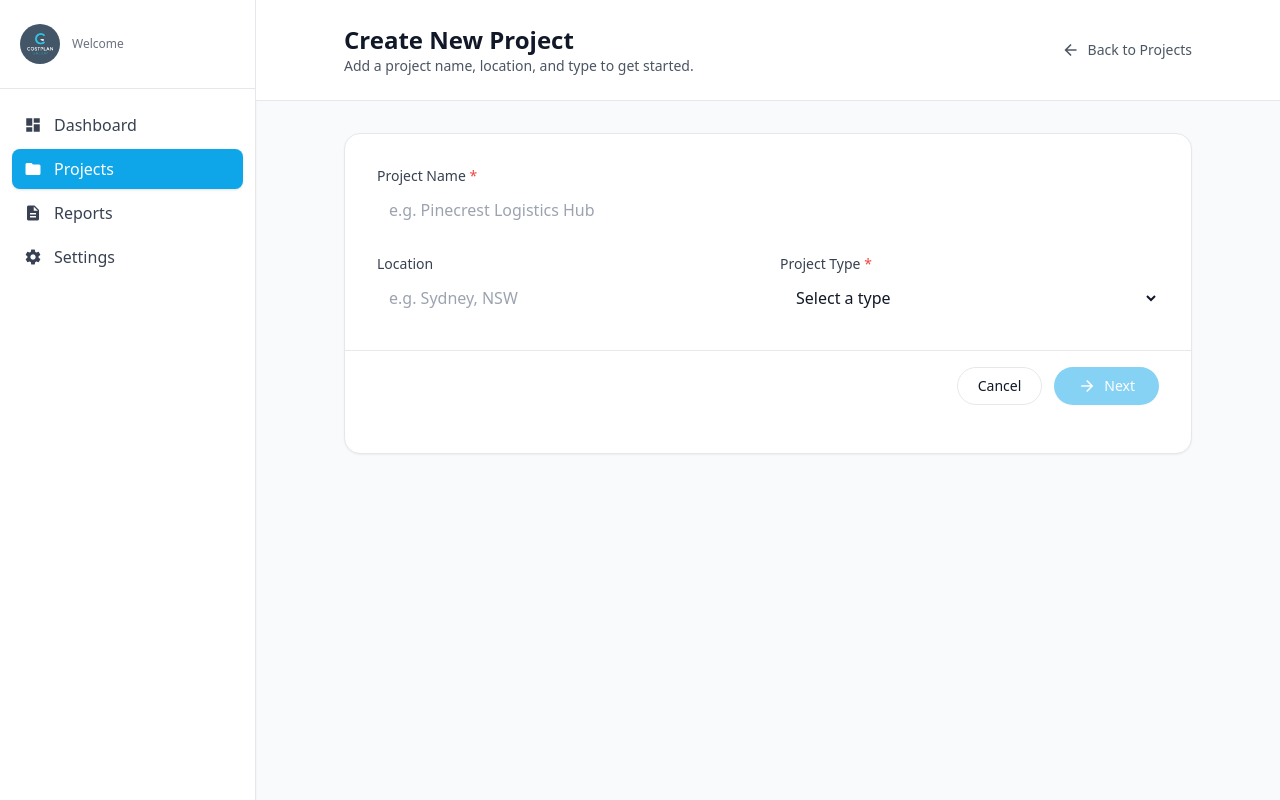
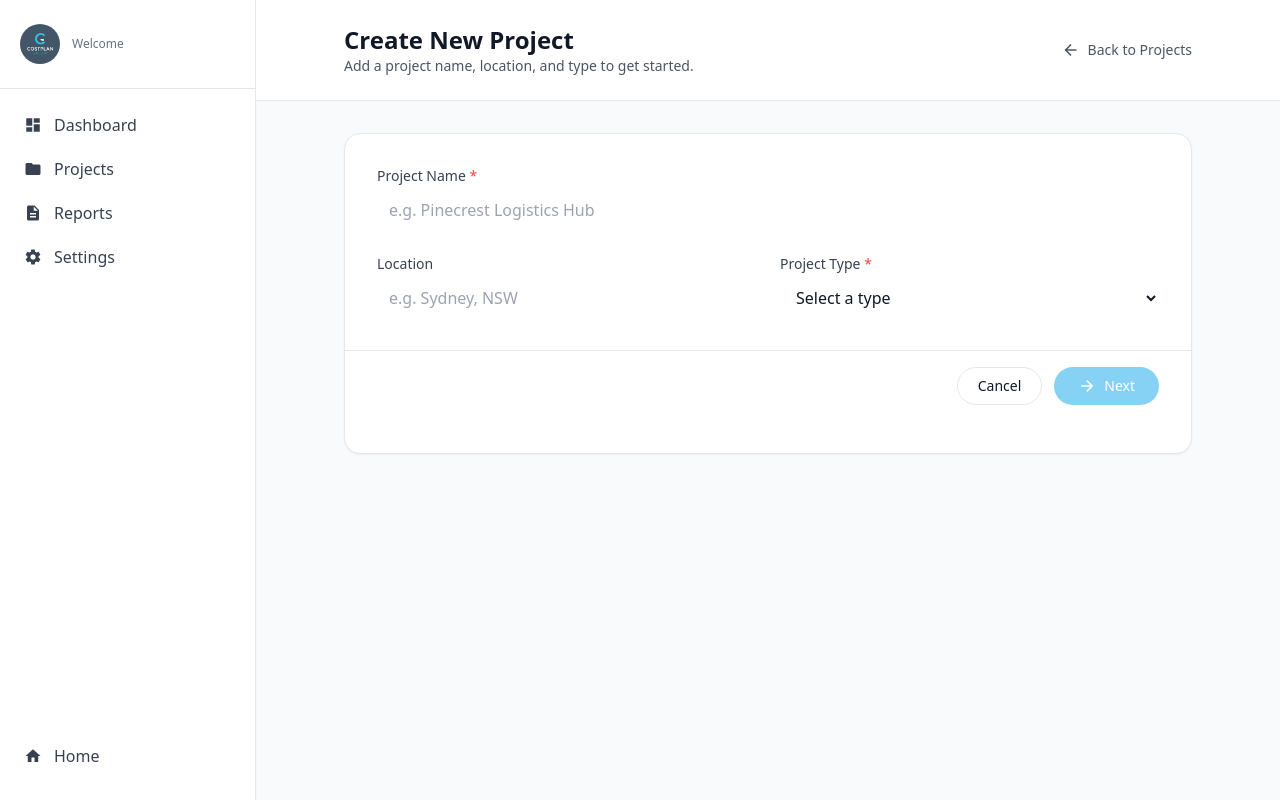
Before and after one commit to Just-Justin-TTV/IFB398-Web-Application, a Django app: page /metrics/1/edit/ in a window 1280 px wide. Run offline with Django 5.2, Linux system fonts and the light colour scheme; a user stored in the database is signed in; data comes from the database, SQL or seed files in the repository; both versions use the stored data as it was after the commit; some libraries are stand-ins or nearby versions.

Commit message:
Admin/Users reports page issues

```diff
--- a/app1/templates/create_project.html
+++ b/app1/templates/create_project.html
@@ -41,23 +41,47 @@
     </div>
 
     <!-- Sidebar links -->
+    <!-- Sidebar navigation links -->
       <nav class="px-3 py-4 space-y-1">
-      <a href="{% url 'dashboard' %}" class="flex items-center gap-3 px-3 py-2 rounded-lg text-gray-700 hover:bg-gray-100">
+        <!-- Dashboard link, highlighted if current page -->
+        <a href="{% url 'dashboard' %}"
+           class="flex items-center gap-3 px-3 py-2 rounded-lg {% if 'dashboard' in request.path %}bg-brand text-white shadow{% else %}text-gray-700 hover:bg-gray-100{% endif %}">
           <span class="material-icons text-[18px]">dashboard</span> Dashboard
         </a>
 
-      <a href="{% url 'projects' %}" class="flex items-center gap-3 px-3 py-2 rounded-lg bg-brand text-white shadow">
+        <!-- Projects link, highlighted if current page -->
+        <a href="{% url 'projects' %}"
+           class="flex items-center gap-3 px-3 py-2 rounded-lg {% if 'projects' in request.path %}bg-brand text-white shadow{% else %}text-gray-700 hover:bg-gray-100{% endif %}">
           <span class="material-icons text-[18px]">folder</span> Projects
         </a>
 
-      <a href="{% url 'reports' %}" class="flex items-center gap-3 px-3 py-2 rounded-lg text-gray-700 hover:bg-gray-100">
+        <!-- Reports link -->
+        <a href="{% url 'reports' %}"
+          class="flex items-center gap-3 px-3 py-2 rounded-lg text-gray-700 hover:bg-gray-100">
           <span class="material-icons text-[18px]">description</span> Reports
         </a>
 
-      <a href="{% url 'settings' %}" class="flex items-center gap-3 px-3 py-2 rounded-lg text-gray-700 hover:bg-gray-100">
+        <a href="{%url 'settings' %}"
+          class="flex items-center gap-3 px-3 py-2 rounded-lg {% if 'settings' in request.path %}bg-brand text-white shadow{% else %}text-gray-700 hover:bg-gray-100{% endif %}">
           <span class="material-icons text-[18px]">settings</span> Settings
         </a>
+
+        {% if request.user.userprofile.user_type == 'admin' %}
+        <a href="{% url 'admin_dashboard' %}"
+          class="flex items-center gap-3 px-3 py-2 rounded-lg {% if 'admin-dashboard' in request.path %}bg-brand text-white shadow{% else %}text-gray-700 hover:bg-gray-100{% endif %}">
+          <span class="material-icons text-[18px]">supervisor_account</span> Manage Users
+        </a>
+{% endif %}
       </nav>
+
+      <!-- Home Button at Bottom -->
+      <div class="absolute bottom-6 left-0 w-64 px-3">
+        <a href="{% url 'home' %}"
+          class="flex items-center gap-3 px-3 py-2 rounded-lg text-gray-700 hover:bg-gray-100 transition">
+          <span class="material-icons text-[18px] text-gray-700">home</span>
+          Home
+        </a>
+      </div>
   </aside>
 
   <!-- Main content -->
--- a/app1/views.py
+++ b/app1/views.py
@@ -1019,20 +1019,26 @@ def carbon_2_view(request):
 @login_required(login_url='login')
 def reports_page(request: HttpRequest):
     """
-    Reports overview page - shows all projects that can generate reports
+    Reports overview page:
+    - Admins: see ALL projects (and thus all reports)
+    - Regular users: see only their own projects
     """
-    # Get all projects for the current user
     user = _resolve_app_user(request)
-    if user:
+    user_profile = getattr(request.user, "userprofile", None)
+    is_admin = user_profile and user_profile.user_type == "admin"
+
+    # Admin → show all projects
+    if is_admin:
+        projects = Metrics.objects.all().order_by("-updated_at", "-created_at")
+    # Regular user → show only own
+    elif user:
         projects = Metrics.objects.filter(user=user).order_by("-updated_at", "-created_at")
+    # Guest / anonymous session fallback
     else:
-        # Fallback to session projects
         session_ids = request.session.get("my_project_ids", [])
         projects = Metrics.objects.filter(id__in=session_ids).order_by("-updated_at", "-created_at")
 
-    return render(request, "reports.html", {
-        "projects": projects
-    })
+    return render(request, "reports.html", {"projects": projects})
 
 @login_required(login_url='login')
 def generate_report(request: HttpRequest, project_id: int):
```
Also changed, not shown: app1/templates/calculator_results.html (+32 -5 lines), app1/templates/reports.html (+10 -2 lines), sdt_app.db. Lines whose indentation alone changed are shown as unchanged.
